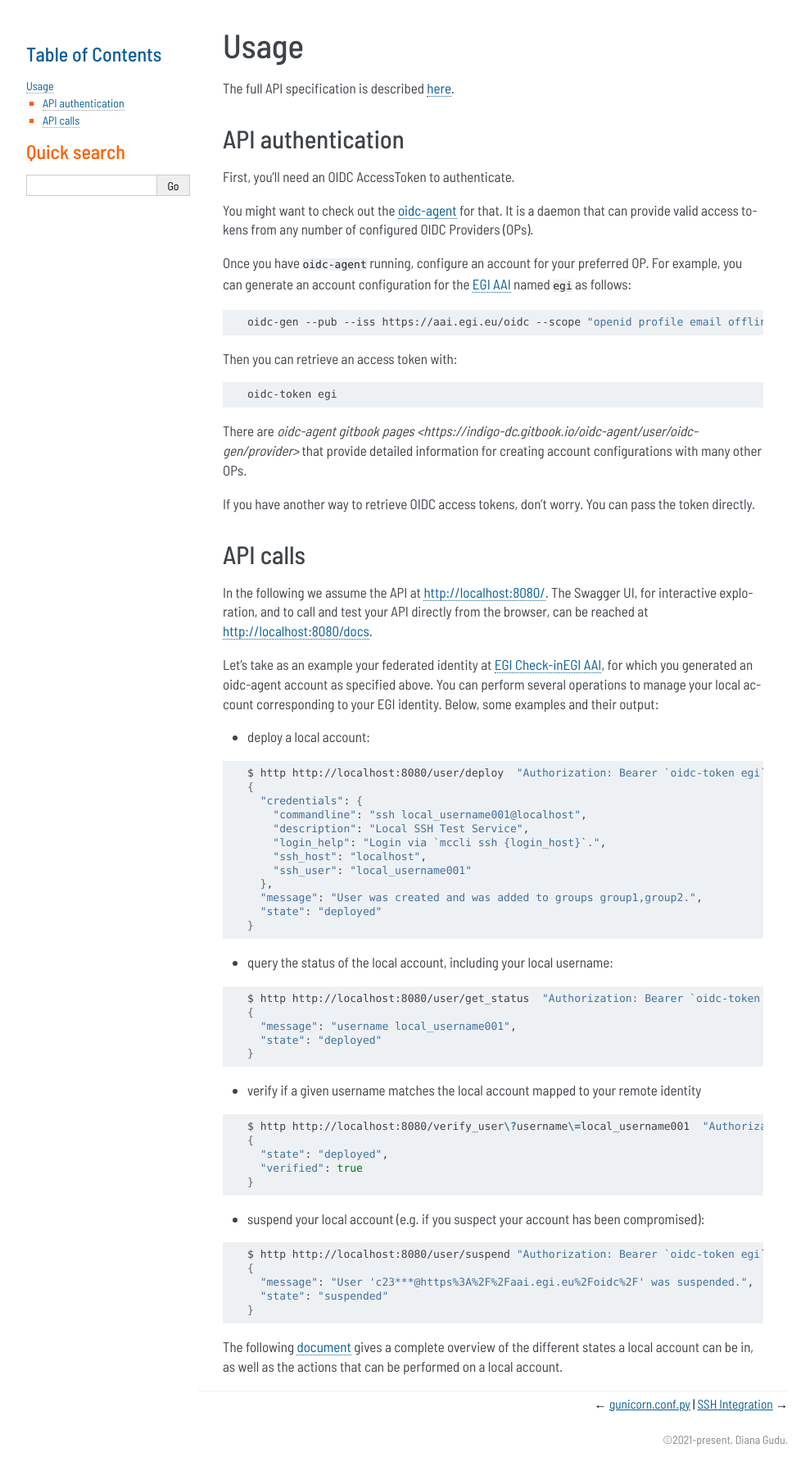
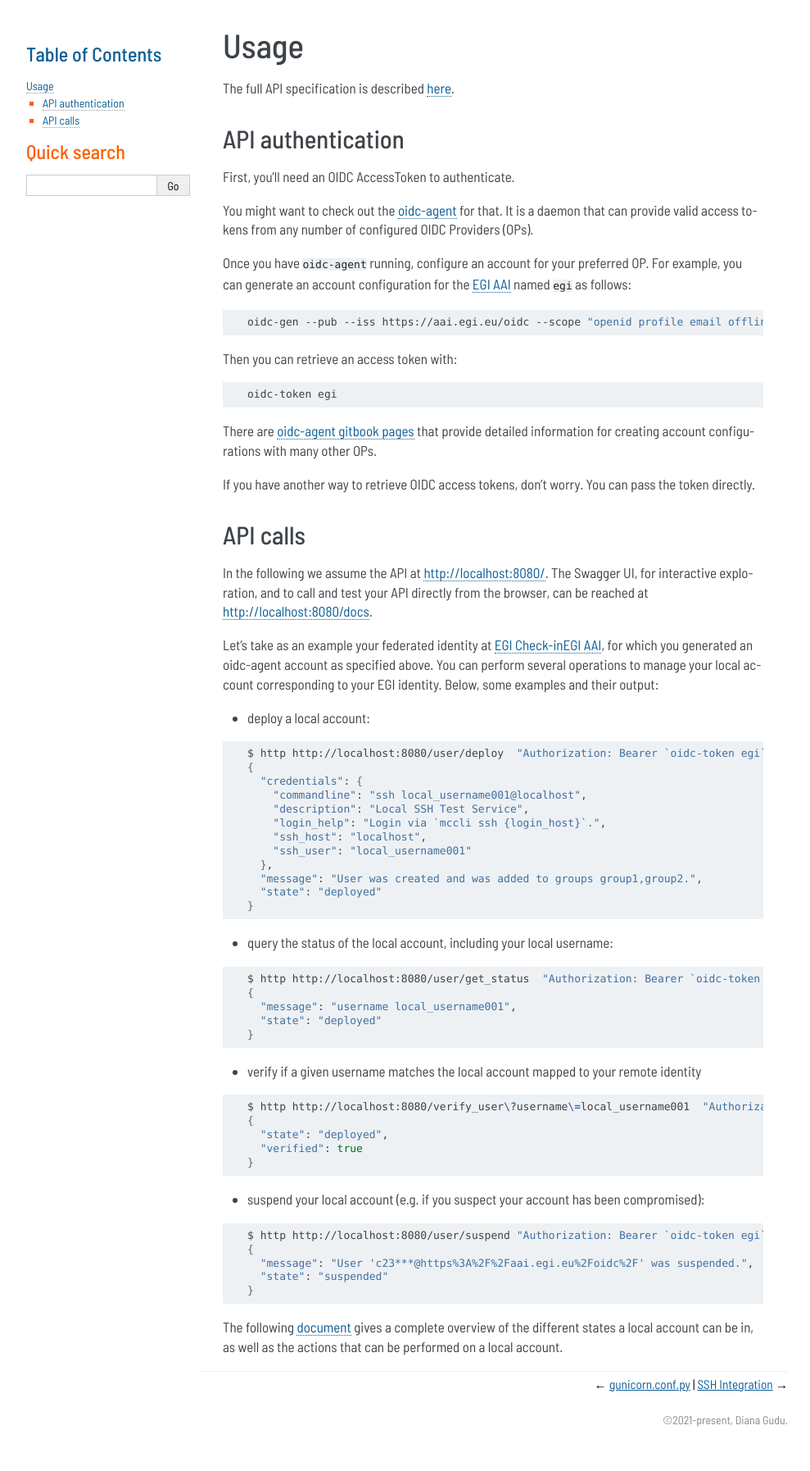
Before and after one commit to dianagudu/motley_cue, a Sphinx documentation site: the page built from doc/source/usage.rst, in a window 1280 px wide. Shown: the whole page at 82% size, without its empty margins (148-1137 px from the left). Built offline with Sphinx 7.4.7, drawn with Linux system fonts in a browser that asks for light colours; after the commit the page ends 1770 px from its top, so only the background shows below that.

Commit message:
fix oidc-agent link in usage.rst

```diff
--- a/doc/source/usage.rst
+++ b/doc/source/usage.rst
@@ -25,7 +25,7 @@ Then you can retrieve an access token with:
 
   oidc-token egi
 
-There are `oidc-agent gitbook pages <https://indigo-dc.gitbook.io/oidc-agent/user/oidc-gen/provider>` that provide detailed information for creating account configurations with many other OPs.
+There are `oidc-agent gitbook pages <https://indigo-dc.gitbook.io/oidc-agent/user/oidc-gen/provider>`_ that provide detailed information for creating account configurations with many other OPs.
 
 If you have another way to retrieve OIDC access tokens, don't worry. You can pass the token directly.
 
```
